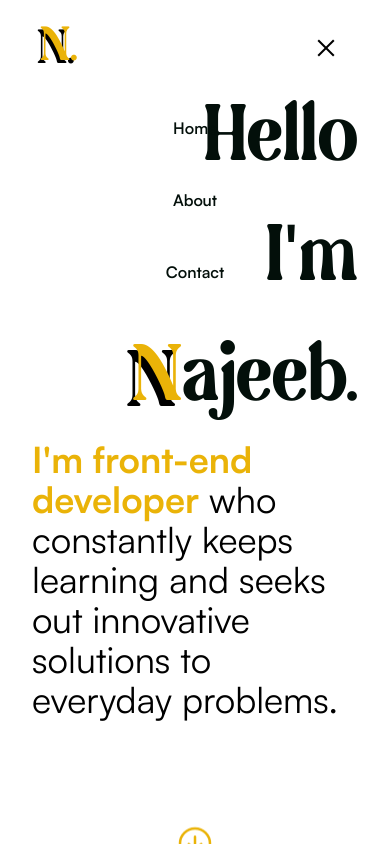
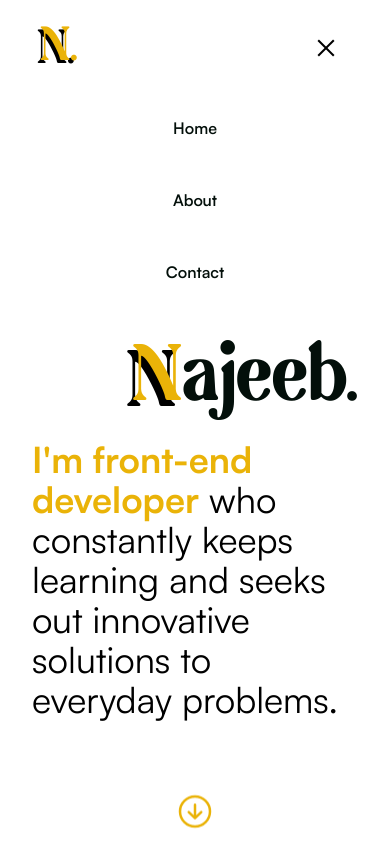
Before and after one commit to maliknajeeb113/najeebfolio, a React (Vite) app: page / in a window 390 px wide. Both pictures are taken after a click on the element 326 px from the left and 48 px from the top of the page. Shown: the top 844 px of the page. Built offline with nearby package versions, Linux system fonts and the light colour scheme.

Commit message:
fix: nav is now ontop of all

```diff
--- a/src/components/Home.js
+++ b/src/components/Home.js
@@ -4,9 +4,9 @@ import Marquee from "react-fast-marquee";
 
 const Home = () => {
   return (
-    <main className="snap-y snap-mandatory max-h-screen">
+    <main className="snap-y snap-mandatory max-h-screen overflow-hidden">
       <section className=" snap-start">
-        <div className="min-h-screen bg-white overflow-x-hidden">
+        <div className="min-h-screen bg-white">
           <div className="container px-8 lg:mx-auto  flex flex-col h-screen pt-20 justify-between">
             {/* Hello text start*/}
             <h1 className="text-[5rem] lg:text-[12.5rem] font-Magilio text-[rgb(3,15,10)] text-right">
@@ -17,7 +17,7 @@ const Home = () => {
             {/* Hello text end*/}
 
             {/* Intro div start*/}
-            <div className="flex flex-col justify-between gap-28 lg:flex-row pb-16">
+            <div className="flex flex-col justify-between gap-20 lg:gap-28 lg:flex-row lg:pb-16">
               {/* left text start*/}
               <div className="font-Satoshi flex lg:w-3/5 text-4xl ">
                 <h1>
@@ -42,7 +42,7 @@ const Home = () => {
               {/* right items start*/}
             </div>
             {/* Intro div end*/}
-            <div className="-mx-96 bg-[rgb(3,15,10)] text-sm">
+            <div className="-mx-96 bg-[rgb(3,15,10)] text-sm justify-end">
               <Marquee autoFill>
                 <div className="font-Satoshi text-white p-4 font-medium">
                   Job de do ;-;
--- a/src/components/Navbar.js
+++ b/src/components/Navbar.js
@@ -34,12 +34,11 @@ const Navbar = () => {
   ];
 
   return (
-    <nav className="fixed bg-transparent">
-
-        <div
+    <nav className="absolute">
+      <div
         className={`${
           navColor ? "bg-[rgb(3,15,10)]" : "bg-white"
-        }  w-screen `}
+        }  fixed w-screen `}
       >
         <div className="p-6 px-10 container mx-auto ">
           <div className="flex justify-between items-center">
@@ -53,19 +52,25 @@ const Navbar = () => {
 
             <div className="lg:flex lg:items-center">
               <div className="lg:hidden" onClick={toggleNav}>
-                <Hamburger
+                <Hamburger toggled={isNavOpen}
                   size={22}
-                  color={`${navColor ? "white" : "black"}`}
+                  color={`${navColor ? "white" : "black"}`
+
+
+                }
                 />
               </div>
 
               <ul
-                className={`${isNavOpen ? "flex" : "hidden"}  items-center p-10 lg:p-0 lg:flex flex-col gap-10 lg:flex-row lg:items-center lg:gap-12 absolute lg:static left-0 right-0`}
+                className={`${isNavOpen ? "flex" : "hidden"} ${
+                  navColor ? "bg-[rgb(3,15,10)]" : "bg-white"
+                } items-center p-10 lg:p-0 lg:flex flex-col gap-10 lg:flex-row lg:items-center lg:gap-12 absolute lg:static left-0 right-0`}
               >
                 {paths.map((link) => (
                   <li
                     className="flex items-center gap-x-2 p-1 font-medium"
                     onClick={toggleNav}
+
                   >
                     <Link
                       to={link.link}
@@ -73,7 +78,6 @@ const Navbar = () => {
                         navColor ? "text-white" : "text-[rgb(3,15,10)]"
                       } font-Satoshi font-semibold hover:text-yellow-500`}
                     >
-
                       {link.name}
                     </Link>
                   </li>
```
